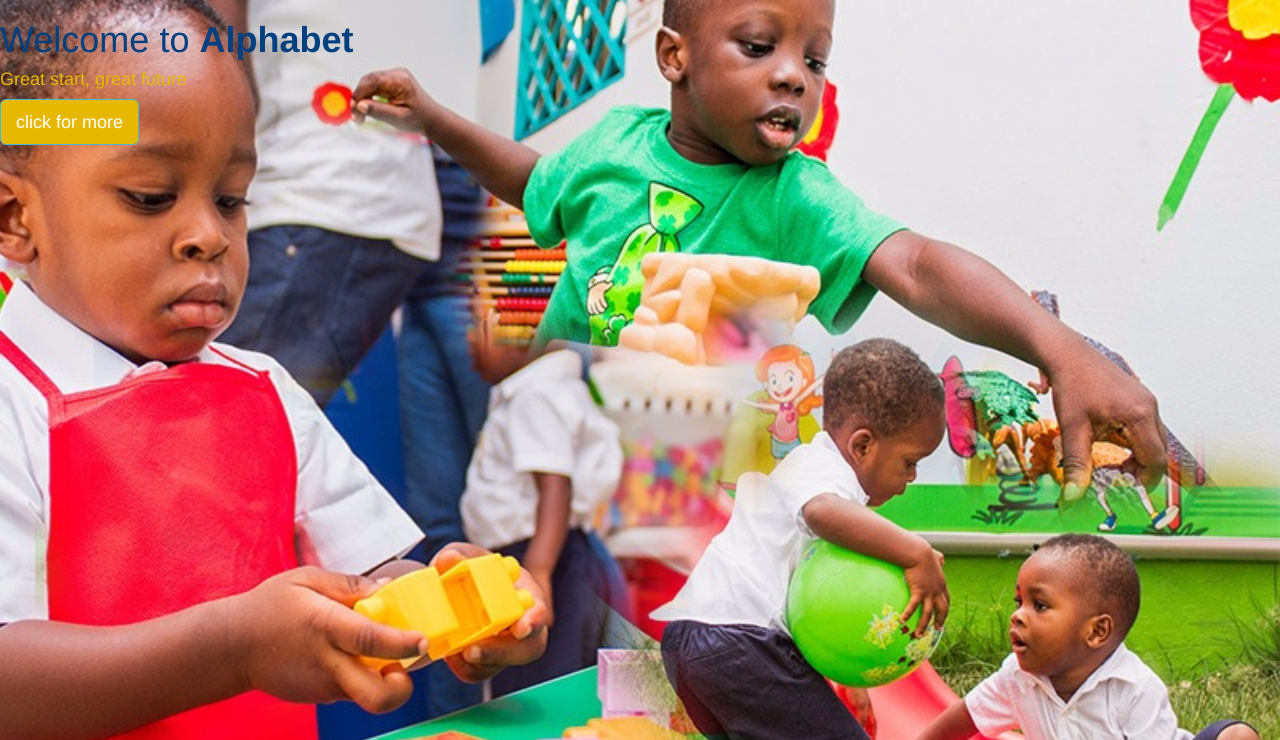
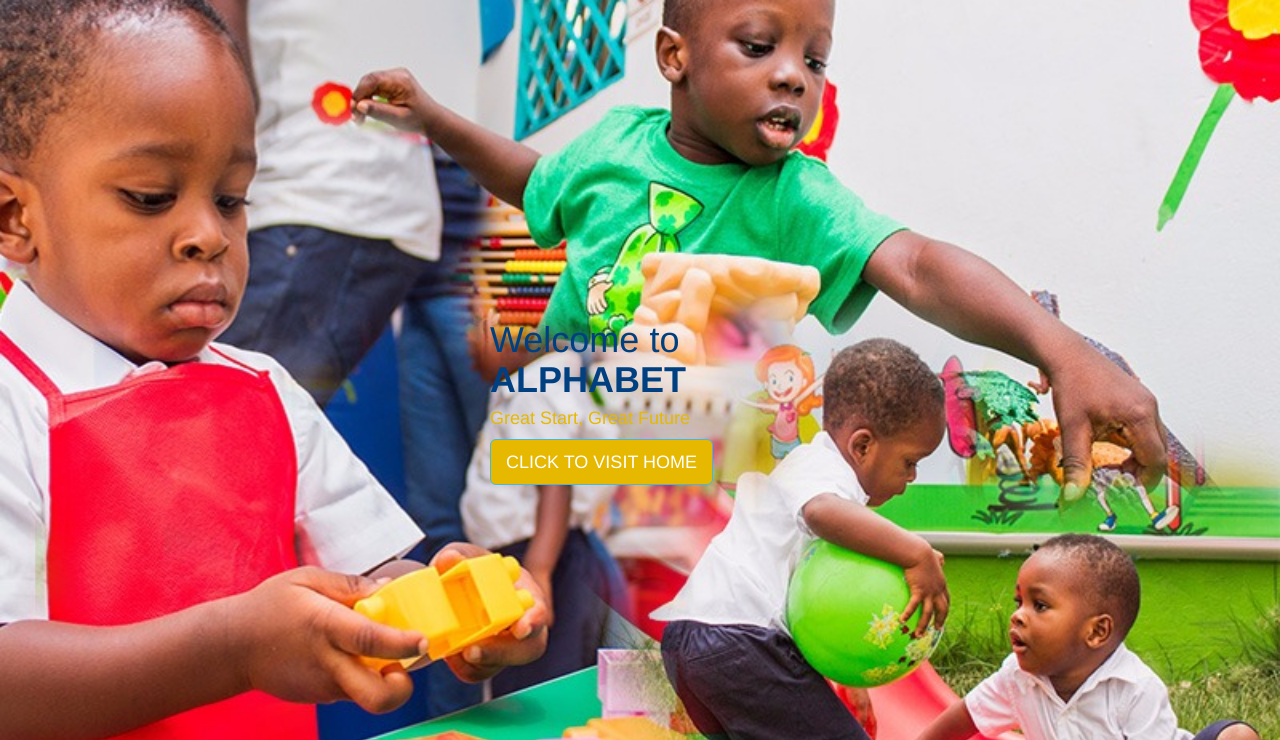
Before and after one commit to Kay-fari/Alphabet-School, a Django app: page / in a window 1280 px wide. Shown: the top 740 px of the page. Run offline with Django 3.2, Linux system fonts and the light colour scheme; some libraries are stand-ins or nearby versions.

Commit message:
:-) smilling

```diff
--- a/alphabetSchool/static/js/script.js
+++ b/alphabetSchool/static/js/script.js
@@ -1,10 +1,6 @@
 // Javascript
-
-$(function() {
-
-});
 
 $(document).ready(function() {
     $('.welcome').hide();
-    $('.welcome').show(2000);
+    $('.welcome').show(1500);
 });
--- a/pages/templates/pages/welcomePage.html
+++ b/pages/templates/pages/welcomePage.html
@@ -30,15 +30,25 @@
 	}
 
 	div.welcome {
+		width: 300px;
+		height: 200px;
 
+		position: absolute;
+		top:0;
+		bottom: 0;
+		left: 0;
+		right: 0;
+		padding-left: -100px;
+		padding-right: -100px;
+		margin: auto;
 	}
 </style>
 
 <body>
 	<div class="welcome">
-		<h1>Welcome to <strong>Alphabet</strong></h1>
-		<h4>Great start, great future</h4>
-		<a href="{% url 'index' %}" class="btn btn-info btn-lg">click for more</a>
+		<h1>Welcome to <strong>ALPHABET</strong></h1>
+		<h4>Great Start, Great Future</h4>
+		<a href="{% url 'index' %}" class="btn btn-info btn-lg">CLICK TO VISIT HOME</a>
 	</div>
 
 </body>
```
